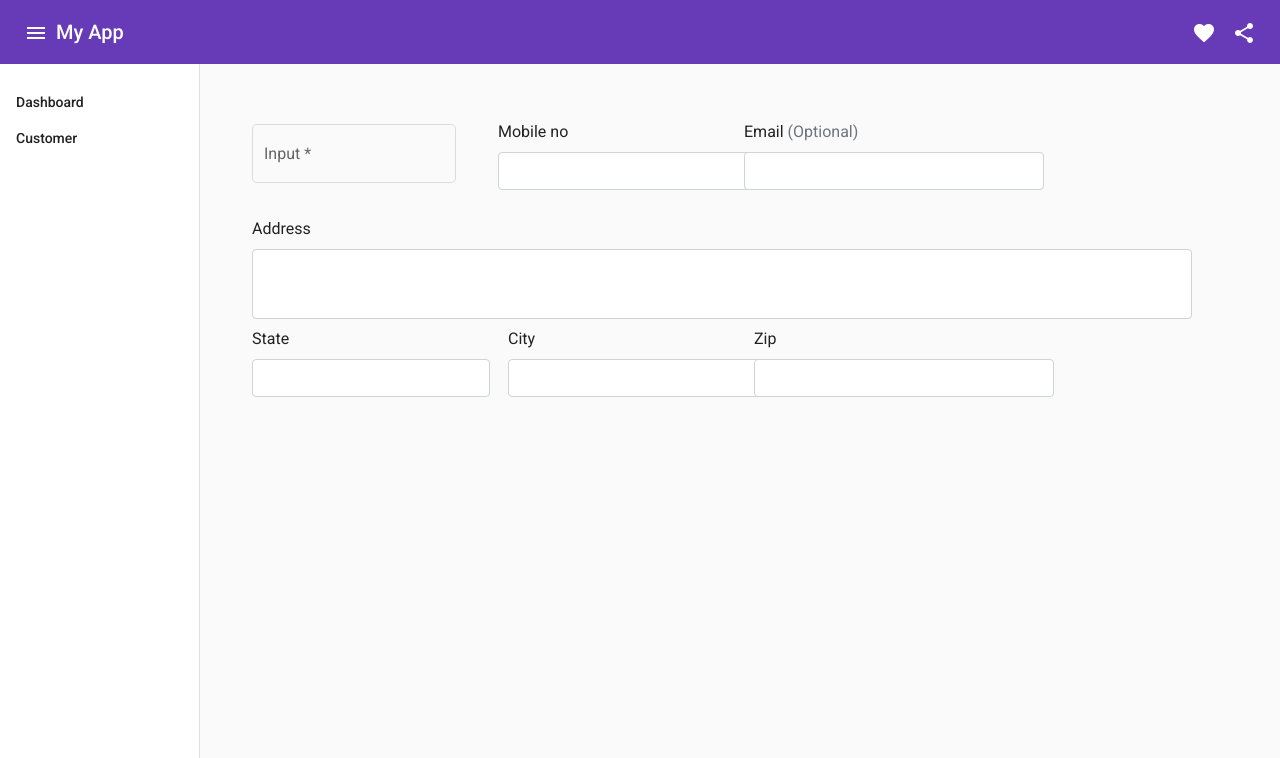
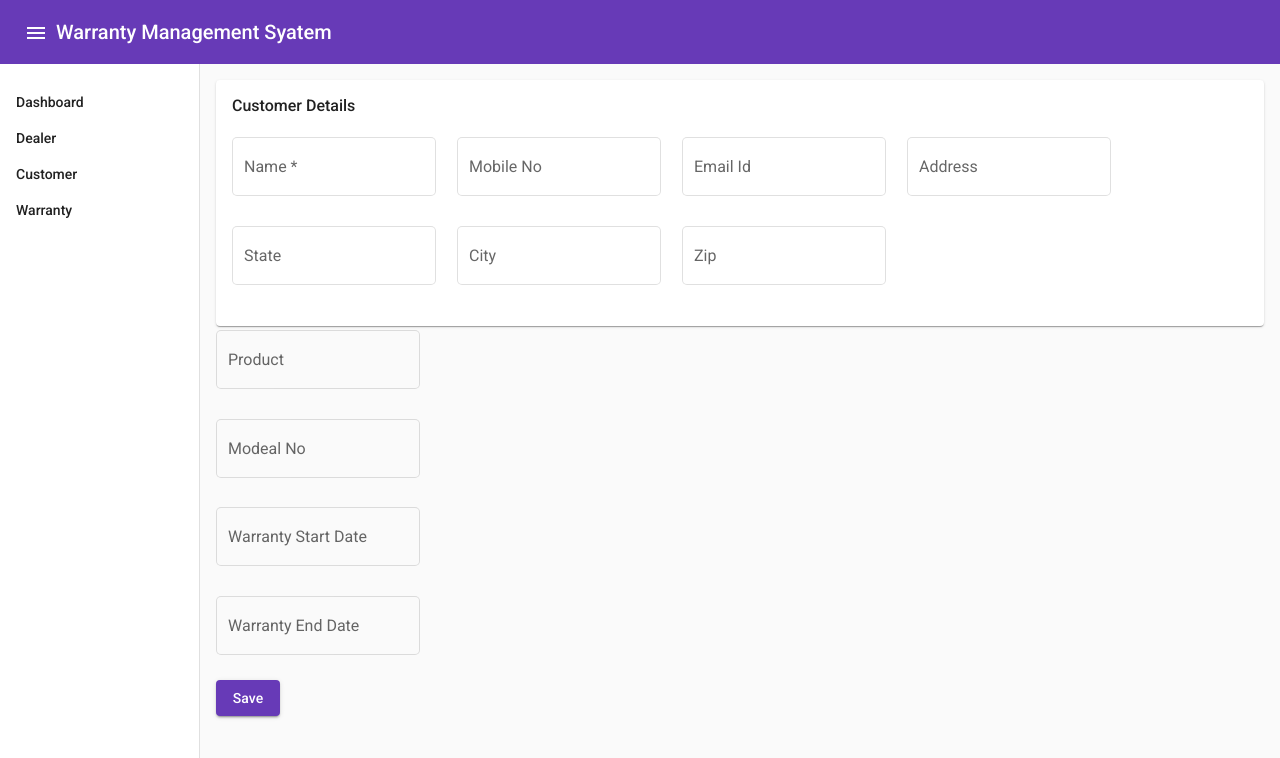
Before and after one commit to altafbaba/WarrantyManagement, an Angular app: page /Warranty in a window 1280 px wide. Shown: the top 758 px of the page. Built offline with nearby package versions, Linux system fonts and the light colour scheme.

Commit message:
Dealer Create

```diff
--- a/src/app/app-routing.module.ts
+++ b/src/app/app-routing.module.ts
@@ -7,6 +7,11 @@ import { WarrantyComponent } from './warranty/warranty.component';
 import { WarrantyModule } from './warranty/warranty.module';
 
 const routes: Routes = [
+  {
+    path: '',
+    redirectTo: 'Dashboard',
+    pathMatch: 'full',
+  },
   {
     path: 'Customer',
     loadChildren: () =>
@@ -22,6 +27,11 @@ const routes: Routes = [
     loadChildren: () =>
       import('./dashboard/dashboard.module').then((x) => x.DashboardModule),
   },
+  {
+    path: 'Dealer',
+    loadChildren: () =>
+      import('./dealer/dealer.module').then((x) => x.DealerModule),
+  },
 ];
 
 @NgModule({
--- a/src/app/app.component.html
+++ b/src/app/app.component.html
@@ -7,22 +7,8 @@
   >
     <mat-icon>menu</mat-icon>
   </button>
-  <span>My App</span>
+  <span>Warranty Management Syatem</span>
   <span class="example-spacer"></span>
-  <button
-    mat-icon-button
-    class="example-icon favorite-icon"
-    aria-label="Example icon-button with heart icon"
-  >
-    <mat-icon>favorite</mat-icon>
-  </button>
-  <button
-    mat-icon-button
-    class="example-icon"
-    aria-label="Example icon-button with share icon"
-  >
-    <mat-icon>share</mat-icon>
-  </button>
 </mat-toolbar>
 
 <mat-drawer-container
@@ -40,8 +26,12 @@
     <button mat-button class="sideNavButton" routerLink="Dashboard">
       Dashboard
     </button>
+    <button mat-button class="sideNavButton" routerLink="Dealer">Dealer</button>
     <button mat-button class="sideNavButton" routerLink="Customer">
       Customer
+    </button>
+    <button mat-button class="sideNavButton" routerLink="Warranty">
+      Warranty
     </button>
   </mat-drawer>
 
--- a/src/app/dashboard/dashboard-card/dashboard-card.component.html
+++ b/src/app/dashboard/dashboard-card/dashboard-card.component.html
@@ -1,4 +1,4 @@
-<mat-card>
+<mat-card style="height: 200px; width: 200px">
   <div>{{ title }}</div>
   <p>{{ count }}</p>
 </mat-card>
--- /dev/null
+++ b/src/app/dealer/dealer.component.html
@@ -0,0 +1,51 @@
+<div style="margin: 30px">
+  <h5 style="font-weight: 500; margin-bottom: 30px">Dealer Name</h5>
+  <table class="example-full-width" cellspacing="0">
+    <tr>
+      <td>
+        <mat-form-field class="example-full-width" appearance="outline">
+          <mat-label>Dealer Name</mat-label>
+          <input matInput />
+        </mat-form-field>
+      </td>
+      <td>
+        <mat-form-field class="example-full-width" appearance="outline">
+          <mat-label>Mobile No</mat-label>
+          <input matInput />
+        </mat-form-field>
+      </td>
+    </tr>
+  </table>
+
+  <mat-form-field class="example-full-width" appearance="outline">
+    <mat-label>Address</mat-label>
+    <textarea matInput placeholder="Ex. 100 Main St"></textarea>
+  </mat-form-field>
+
+  <table class="example-full-width" cellspacing="0">
+    <tr>
+      <td>
+        <mat-form-field class="example-full-width" appearance="outline">
+          <mat-label>City</mat-label>
+          <input matInput placeholder="Ex. San Francisco" />
+        </mat-form-field>
+      </td>
+      <td>
+        <mat-form-field class="example-full-width" appearance="outline">
+          <mat-label>State</mat-label>
+          <input matInput placeholder="Ex. California" />
+        </mat-form-field>
+      </td>
+      <td>
+        <mat-form-field class="example-full-width" appearance="outline">
+          <mat-label>Postal Code</mat-label>
+          <input matInput #postalCode maxlength="6" placeholder="" value="" />
+          <!-- <mat-hint align="end">{{ postalCode.value.length }} / 5</mat-hint> -->
+        </mat-form-field>
+      </td>
+    </tr>
+  </table>
+  <div style="display: flex; justify-content: end">
+    <button mat-raised-button color="primary" (click)="save()">Save</button>
+  </div>
+</div>
--- /dev/null
+++ b/src/app/dealer/dealer.component.scss
@@ -0,0 +1,13 @@
+.example-form {
+  min-width: 150px;
+  max-width: 500px;
+  width: 100%;
+}
+
+.example-full-width {
+  width: 100%;
+}
+
+td {
+  padding-right: 8px;
+}
--- /dev/null
+++ b/src/app/dealer/dealer.component.ts
@@ -0,0 +1,13 @@
+import { Component, OnInit } from '@angular/core';
+
+@Component({
+  selector: 'app-dealer',
+  templateUrl: './dealer.component.html',
+  styleUrls: ['./dealer.component.scss'],
+})
+export class DealerComponent implements OnInit {
+  constructor() {}
+
+  ngOnInit(): void {}
+  save() {}
+}
--- /dev/null
+++ b/src/app/dealer/dealer.module.ts
@@ -0,0 +1,22 @@
+import { NgModule } from '@angular/core';
+import { CommonModule } from '@angular/common';
+import { DealerComponent } from './dealer.component';
+import { RouterModule, Routes } from '@angular/router';
+import { MaterialCustomModule } from '../shared/material.module';
+
+const dealerRoutess: Routes = [
+  {
+    path: '',
+    component: DealerComponent,
+  },
+];
+
+@NgModule({
+  declarations: [DealerComponent],
+  imports: [
+    CommonModule,
+    MaterialCustomModule,
+    RouterModule.forChild(dealerRoutess),
+  ],
+})
+export class DealerModule {}
--- a/src/app/shared/customer-fields/customer-fields.component.html
+++ b/src/app/shared/customer-fields/customer-fields.component.html
@@ -1,112 +1,41 @@
 <!-- shared  -->
 
-<div class="row g-2 m-5 flex" [formGroup]="customergroup">
-  <div class="col-sm-3">
-    <mat-form-field appearance="outline">
-      <mat-label>Input</mat-label>
-      <input matInput formControlName="name" />
-    </mat-form-field>
+<div
+  style="display: flex; flex-wrap: wrap; column-gap: 21px"
+  [formGroup]="customergroup"
+>
+  <mat-form-field appearance="outline">
+    <mat-label>Name</mat-label>
+    <input matInput formControlName="name" />
+  </mat-form-field>
 
-    <!-- <label for="name" class="form-label">Name</label>
-    <input
-      type="text"
-      formControlName="name"
-      class="form-control"
-      id="firstName"
-      placeholder=""
-      value=""
-      style="width: 300px"
-    /> -->
-  </div>
+  <mat-form-field appearance="outline">
+    <mat-label>Mobile No</mat-label>
+    <input matInput formControlName="mobile" />
+  </mat-form-field>
 
-  <!-- <div class="col-sm-3">
-    <label for="lastName" class="form-label">Last name</label>
-    <input
-      type="text"
-      formControlName="lastName"
-      class="form-control"
-      id="lastName"
-      placeholder=""
-      value=""
-    />
-  </div> -->
+  <mat-form-field appearance="outline">
+    <mat-label>Email Id</mat-label>
+    <input matInput formControlName="email" />
+  </mat-form-field>
 
-  <div class="col-sm-3">
-    <label for="mobile" class="form-label">Mobile no</label>
-    <input
-      type="text"
-      formControlName="mobile"
-      class="form-control"
-      id="firstName"
-      placeholder=""
-      value=""
-      style="width: 300px; flex: auto"
-    />
-  </div>
+  <mat-form-field appearance="outline">
+    <mat-label>Address</mat-label>
+    <input matInput formControlName="address" />
+  </mat-form-field>
 
-  <div class="col-sm-3">
-    <label for="email" class="form-label"
-      >Email <span class="text-muted">(Optional)</span></label
-    >
-    <input
-      type="email"
-      formControlName="email"
-      class="form-control"
-      id="email"
-      placeholder=""
-      style="width: 300px"
-    />
-    <div class="invalid-feedback">
-      Please enter a valid email address for shipping updates.
-    </div>
-  </div>
+  <mat-form-field appearance="outline">
+    <mat-label>State</mat-label>
+    <input matInput formControlName="state" />
+  </mat-form-field>
 
-  <div>
-    <label for="address" class="form-label">Address</label>
-    <input
-      type="text"
-      formControlName="address"
-      class="form-control"
-      id="address"
-      placeholder=""
-      style="width: 940px; height: 70px"
-    />
-    <div class="invalid-feedback">Please enter your shipping address.</div>
-  </div>
-  <div class="col-md-3" style="margin-right: 10px">
-    <label for="zip" class="form-label">State</label>
-    <input
-      type="text"
-      formControlName="state"
-      class="form-control"
-      id="state"
-      placeholder=""
-    />
-    <div class="invalid-feedback">state code required.</div>
-  </div>
-  <div class="col-sm-3">
-    <label for="zip" class="form-label">City</label>
-    <input
-      type="text"
-      formControlName="city"
-      class="form-control"
-      id="city"
-      placeholder=""
-      style="width: 300px"
-    />
-    <div class="invalid-feedback">city code required.</div>
-  </div>
+  <mat-form-field appearance="outline">
+    <mat-label>City</mat-label>
+    <input matInput formControlName="city" />
+  </mat-form-field>
 
-  <div class="col-sm-3">
-    <label for="zip" class="form-label">Zip</label>
-    <input
-      type="text"
-      formControlName="zip"
-      class="form-control"
-      id="zip"
-      placeholder=""
-      style="width: 300px"
-    />
-    <div class="invalid-feedback">Zip code required.</div>
-  </div>
+  <mat-form-field appearance="outline">
+    <mat-label>Zip</mat-label>
+    <input matInput formControlName="zip" />
+  </mat-form-field>
 </div>
--- a/src/app/warranty/warranty.component.html
+++ b/src/app/warranty/warranty.component.html
@@ -1,2 +1,33 @@
 <!-- customer fields component import -->
-<app-customer-fields></app-customer-fields>
+<div style="margin: 16px">
+  <mat-card>
+    <h6 style="margin-bottom: 18px">Customer Details</h6>
+    <app-customer-fields></app-customer-fields>
+  </mat-card>
+
+  <div class="col-sm-3">
+    <mat-form-field appearance="outline">
+      <mat-label>Product</mat-label>
+      <input matInput />
+    </mat-form-field>
+  </div>
+  <div class="col-sm-3">
+    <mat-form-field appearance="outline">
+      <mat-label>Modeal No</mat-label>
+      <input matInput />
+    </mat-form-field>
+  </div>
+  <div class="col-sm-3">
+    <mat-form-field appearance="outline">
+      <mat-label>Warranty Start Date</mat-label>
+      <input matInput />
+    </mat-form-field>
+  </div>
+  <div class="col-sm-3">
+    <mat-form-field appearance="outline">
+      <mat-label>Warranty End Date</mat-label>
+      <input matInput />
+    </mat-form-field>
+  </div>
+  <button mat-raised-button color="primary">Save</button>
+</div>
--- a/src/app/warranty/warranty.module.ts
+++ b/src/app/warranty/warranty.module.ts
@@ -4,7 +4,8 @@ import { WarrantyComponent } from './warranty.component';
 import { FormsModule, ReactiveFormsModule } from '@angular/forms';
 import { RouterModule, Routes } from '@angular/router';
 import { SharedModule } from '../shared/shared.module';
-const worrantycomponent: Routes = [
+import { MaterialCustomModule } from '../shared/material.module';
+const warrantyRoutes: Routes = [
   {
     path: '',
     component: WarrantyComponent,
@@ -17,8 +18,9 @@ const worrantycomponent: Routes = [
     CommonModule,
     FormsModule,
     ReactiveFormsModule,
-    RouterModule.forChild(worrantycomponent),
+    RouterModule.forChild(warrantyRoutes),
     SharedModule,
+    MaterialCustomModule,
   ],
 })
 export class WarrantyModule {}
```
Also changed, not shown: src/app/dashboard/dashboard.component.html (+6 -31 lines), 1 other file (tests, documents, lock files or other folders).
